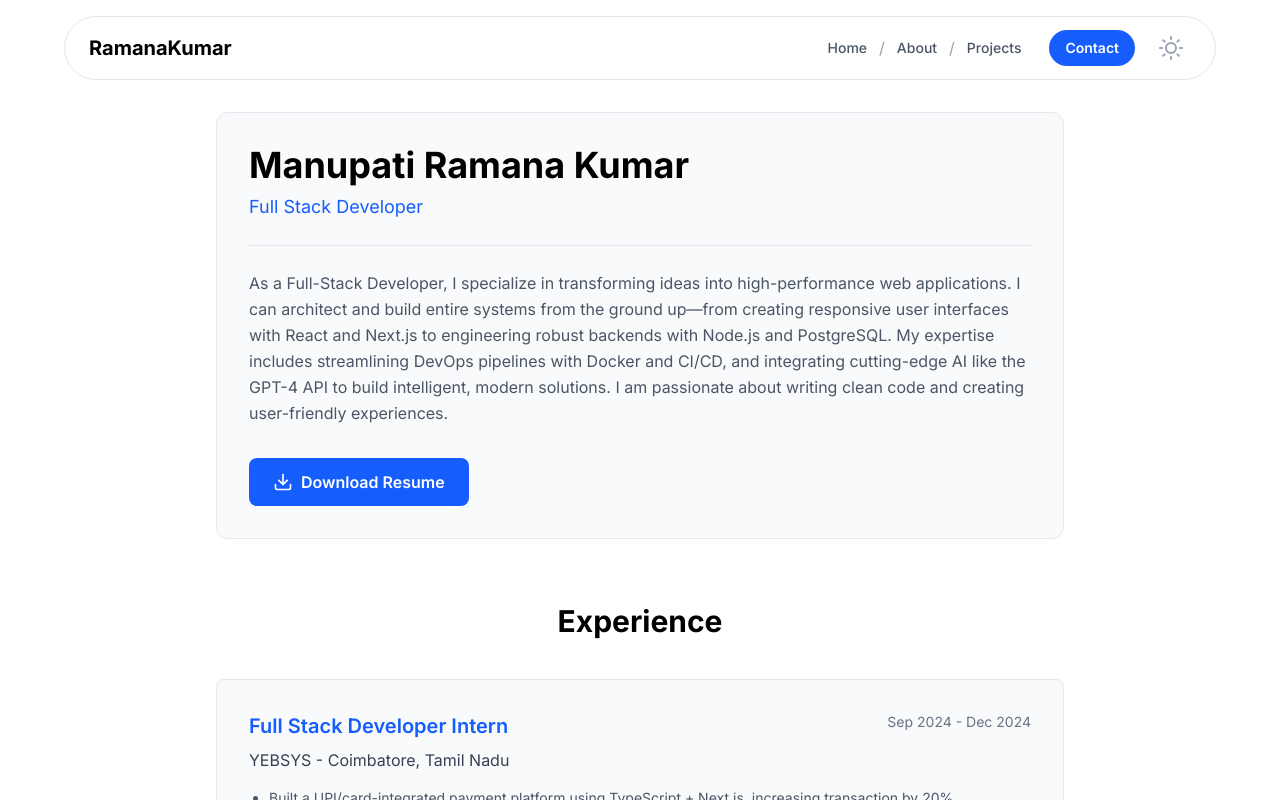
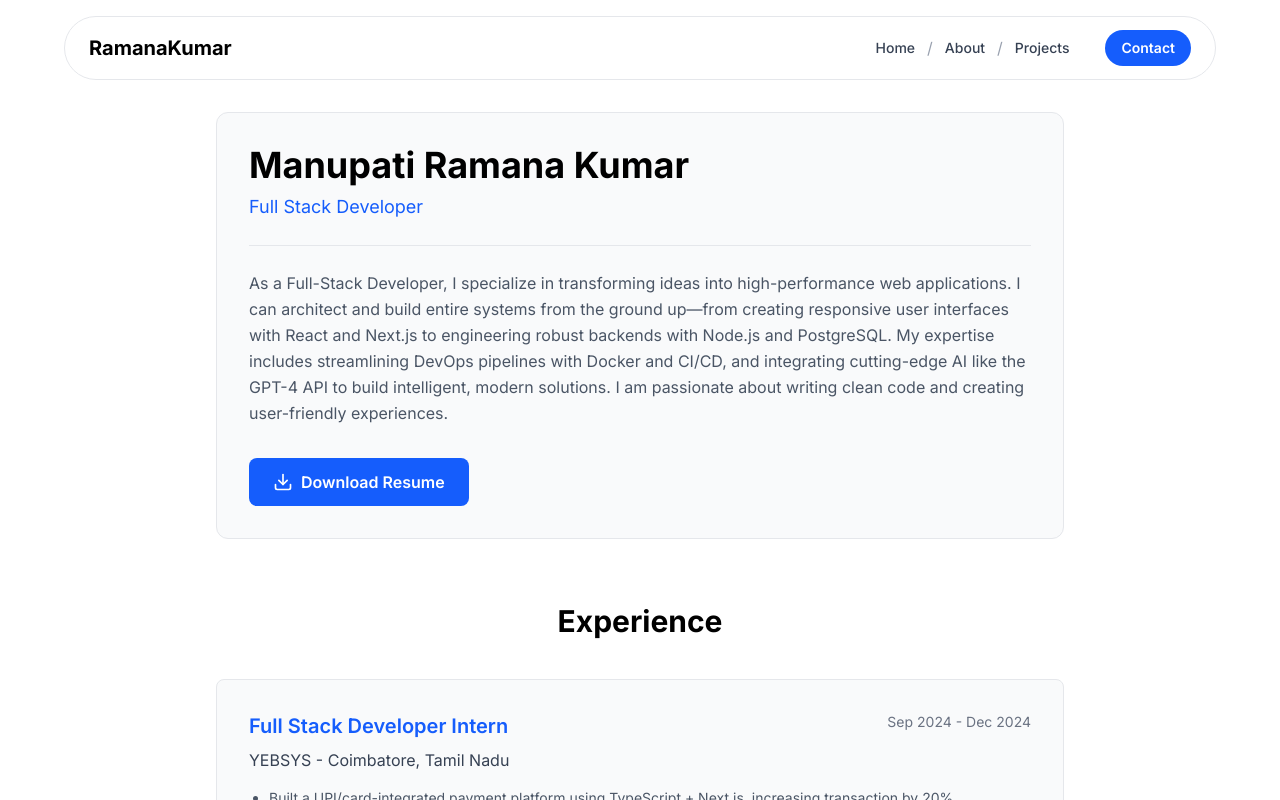
Before and after one commit to ramanakumar2580/ramanakumar-portfolio, a Next.js app: page /about in a window 1280 px wide. Shown: the top 800 px of the page. Built offline with nearby package versions, Linux system fonts and the light colour scheme.

Commit message:
Theme updated

```diff
--- a/app/components/shared/Navbar.tsx
+++ b/app/components/shared/Navbar.tsx
@@ -2,7 +2,6 @@
 
 import { useState, Fragment } from "react";
 import Link from "next/link";
-import { ThemeToggleButton } from "./ThemeToggleButton"; // Import the new button
 
 export function Navbar() {
   const [isOpen, setIsOpen] = useState(false);
@@ -12,13 +11,14 @@ export function Navbar() {
     { name: "About", href: "/about" },
     { name: "Projects", href: "/projects" },
   ];
+
   const contactItem = { name: "Contact", href: "/contact" };
 
   return (
-    <header className="fixed top-0 left-0 right-0 z-50 flex justify-center py-4 px-6 sm:px-8 lg:px-16">
+    <header className="fixed top-0 left-0 right-0 z-50 flex justify-center py-4 px-8 sm:px-12 lg:px-16">
       <nav className="w-full max-w-7xl">
-        {/* Updated styles for light/dark mode */}
         <div className="flex items-center justify-between bg-white/70 dark:bg-black/50 backdrop-blur-lg border border-gray-200 dark:border-gray-800 rounded-full px-6 h-16">
+          {/* Logo */}
           <div className="flex-shrink-0">
             <Link
               href="/"
@@ -28,13 +28,14 @@ export function Navbar() {
             </Link>
           </div>
 
-          <div className="hidden md:flex items-center space-x-4">
+          {/* Desktop Nav */}
+          <div className="hidden md:flex items-center space-x-6">
             <div className="flex items-center">
               {navItems.map((item, index) => (
                 <Fragment key={item.name}>
                   <Link
                     href={item.href}
-                    className="text-gray-600 dark:text-gray-300 hover:bg-gray-200 dark:hover:bg-gray-700 hover:text-black dark:hover:text-white px-3 py-2 rounded-md text-sm font-medium transition-colors"
+                    className="text-gray-700 dark:text-gray-300 hover:text-black dark:hover:text-white px-3 py-2 rounded-md text-sm font-medium transition-colors"
                   >
                     {item.name}
                   </Link>
@@ -44,24 +45,23 @@ export function Navbar() {
                 </Fragment>
               ))}
             </div>
+
             <Link
               href={contactItem.href}
               className="bg-blue-600 text-white px-4 py-2 rounded-full text-sm font-semibold hover:bg-blue-700 transition-colors"
             >
               {contactItem.name}
             </Link>
-            {/* Added the theme toggle button */}
-            <ThemeToggleButton />
           </div>
 
+          {/* Mobile Menu Button */}
           <div className="flex items-center md:hidden">
-            <ThemeToggleButton />
             <button
               onClick={() => setIsOpen(!isOpen)}
               type="button"
-              className="ml-2 inline-flex items-center justify-center p-2 rounded-md text-gray-500 dark:text-gray-400 hover:text-black dark:hover:text-white hover:bg-gray-200 dark:hover:bg-gray-800 focus:outline-none"
+              className="inline-flex items-center justify-center p-2 rounded-md text-gray-500 dark:text-gray-400 hover:text-black dark:hover:text-white hover:bg-gray-200 dark:hover:bg-gray-800 focus:outline-none"
               aria-controls="mobile-menu"
-              aria-expanded="false"
+              aria-expanded={isOpen}
             >
               <span className="sr-only">Open main menu</span>
               {!isOpen ? (
@@ -98,6 +98,8 @@ export function Navbar() {
             </button>
           </div>
         </div>
+
+        {/* Mobile Menu */}
         {isOpen && (
           <div className="md:hidden mt-2">
             <div className="px-2 pt-2 pb-3 space-y-1 sm:px-3 bg-white/90 dark:bg-gray-900/90 backdrop-blur-lg rounded-xl border border-gray-200 dark:border-gray-800">
@@ -106,7 +108,7 @@ export function Navbar() {
                   key={item.name}
                   href={item.href}
                   onClick={() => setIsOpen(false)}
-                  className="text-gray-600 dark:text-gray-300 hover:bg-gray-200 dark:hover:bg-gray-700 hover:text-black dark:hover:text-white block px-3 py-2 rounded-md text-base font-medium"
+                  className="text-gray-700 dark:text-gray-300 hover:bg-gray-200 dark:hover:bg-gray-700 hover:text-black dark:hover:text-white block px-3 py-2 rounded-md text-base font-medium transition-colors"
                 >
                   {item.name}
                 </Link>
--- a/app/components/shared/ThemeToggleButton.tsx
+++ /dev/null
@@ -1,63 +0,0 @@
-"use client";
-
-import { useState, useEffect } from "react";
-import { useTheme } from "next-themes";
-
-export const ThemeToggleButton = () => {
-  const [mounted, setMounted] = useState(false);
-  const { theme, setTheme } = useTheme();
-
-  useEffect(() => {
-    setMounted(true);
-  }, []);
-
-  if (!mounted) {
-    return <div className="w-10 h-10" />;
-  }
-
-  return (
-    <button
-      onClick={() => (theme === "dark" ? setTheme("light") : setTheme("dark"))}
-      className="p-2 rounded-full text-gray-400 hover:text-white hover:bg-gray-700 transition-colors"
-      aria-label="Toggle theme"
-    >
-      {theme === "dark" ? (
-        <svg
-          xmlns="http://www.w3.org/2000/svg"
-          width="24"
-          height="24"
-          viewBox="0 0 24 24"
-          fill="none"
-          stroke="currentColor"
-          strokeWidth="2"
-          strokeLinecap="round"
-          strokeLinejoin="round"
-        >
-          <circle cx="12" cy="12" r="5"></circle>
-          <line x1="12" y1="1" x2="12" y2="3"></line>
-          <line x1="12" y1="21" x2="12" y2="23"></line>
-          <line x1="4.22" y1="4.22" x2="5.64" y2="5.64"></line>
-          <line x1="18.36" y1="18.36" x2="19.78" y2="19.78"></line>
-          <line x1="1" y1="12" x2="3" y2="12"></line>
-          <line x1="21" y1="12" x2="23" y2="12"></line>
-          <line x1="4.22" y1="19.78" x2="5.64" y2="18.36"></line>
-          <line x1="18.36" y1="5.64" x2="19.78" y2="4.22"></line>
-        </svg>
-      ) : (
-        <svg
-          xmlns="http://www.w3.org/2000/svg"
-          width="24"
-          height="24"
-          viewBox="0 0 24 24"
-          fill="none"
-          stroke="currentColor"
-          strokeWidth="2"
-          strokeLinecap="round"
-          strokeLinejoin="round"
-        >
-          <path d="M21 12.79A9 9 0 1 1 11.21 3 7 7 0 0 0 21 12.79z"></path>
-        </svg>
-      )}
-    </button>
-  );
-};
```
